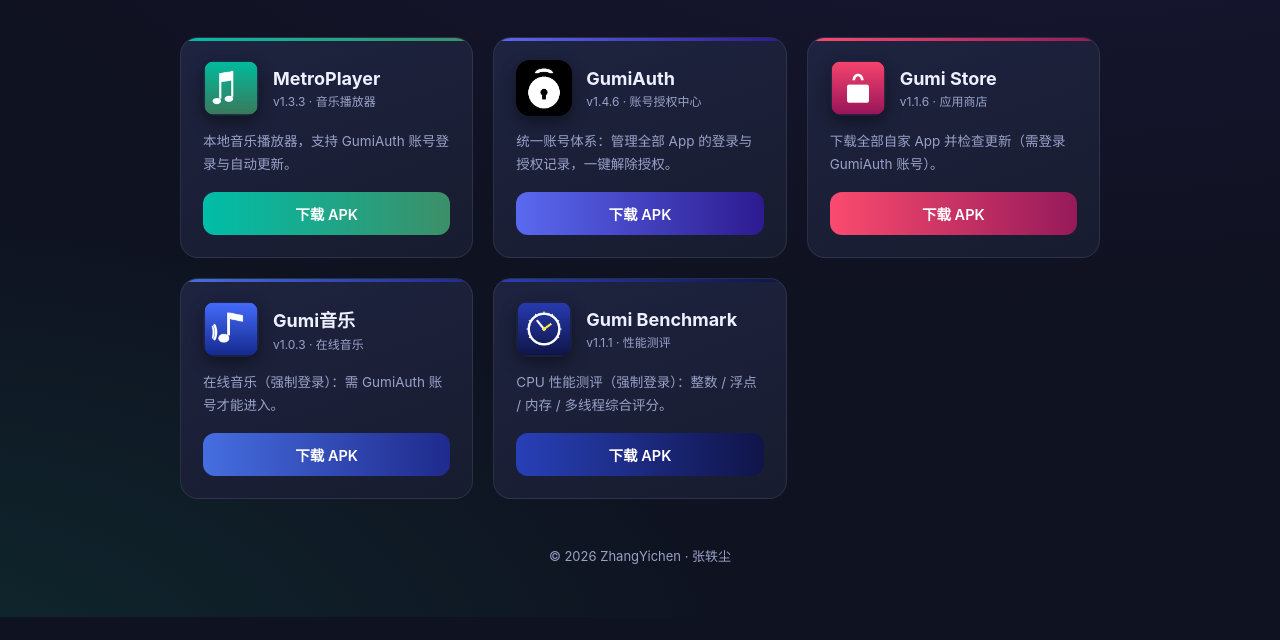
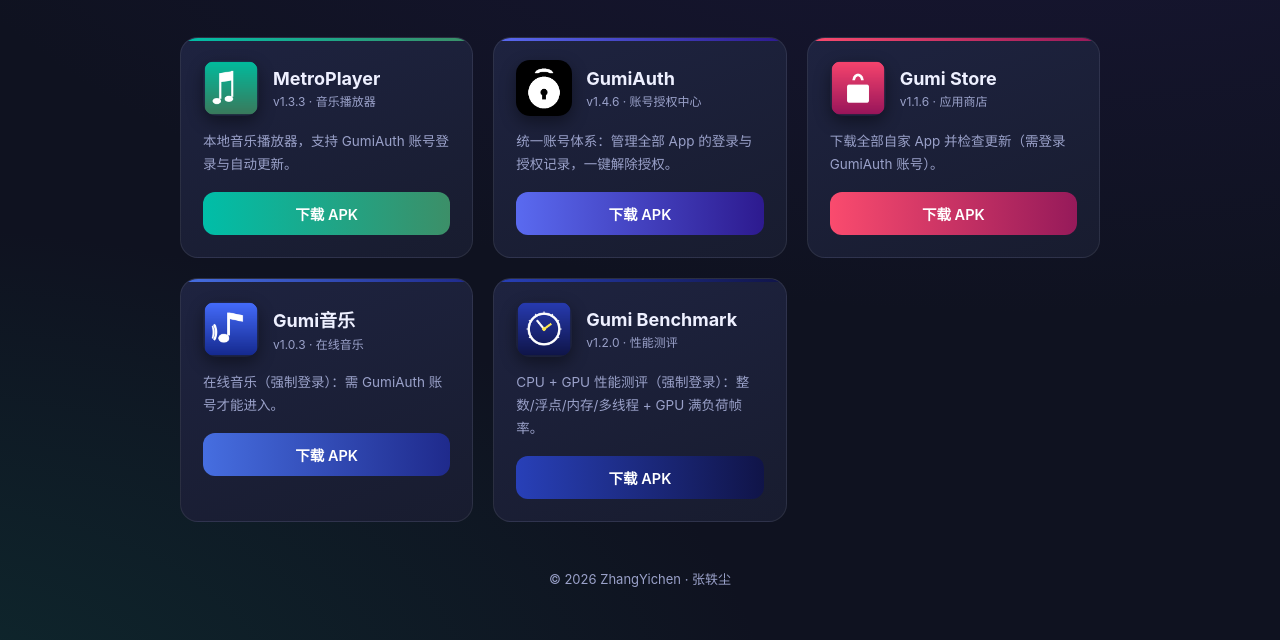
Before and after one commit to ZhangYichen-max/gumi-box, a plain HTML site: page index.html in a window 1280 px wide. Shown: the part 202-842 px from the top of the page. Before the commit the page ends 819 px from the top, so only its background shows below. Drawn offline with Linux system fonts and the light colour scheme.

Commit message:
Benchmark 1.2.0: GPU benchmark (GLSurfaceView shader stress, FPS score)

```diff
--- a/index.html
+++ b/index.html
@@ -106,10 +106,10 @@
     <div class="card" style="--c1:#2840b8;--c2:#101448">
       <div class="app">
         <img src="icon-gumibench.png" alt="Gumi Benchmark">
-        <div><div class="appname">Gumi Benchmark</div><div class="ver">v1.1.1 · 性能测评</div></div>
+        <div><div class="appname">Gumi Benchmark</div><div class="ver">v1.2.0 · 性能测评</div></div>
       </div>
-      <div class="desc">CPU 性能测评（强制登录）：整数 / 浮点 / 内存 / 多线程综合评分。</div>
-      <a class="dl" data-apk="GumiBenchmark-1.1.1.apk" href="GumiBenchmark-1.1.1.apk">下载 APK</a>
+      <div class="desc">CPU + GPU 性能测评（强制登录）：整数/浮点/内存/多线程 + GPU 满负荷帧率。</div>
+      <a class="dl" data-apk="GumiBenchmark-1.2.0.apk" href="GumiBenchmark-1.2.0.apk">下载 APK</a>
     </div>
   </div>
 
```
Also changed, not shown: gumibench-ver.json (+4 -4 lines), 2 other files.
